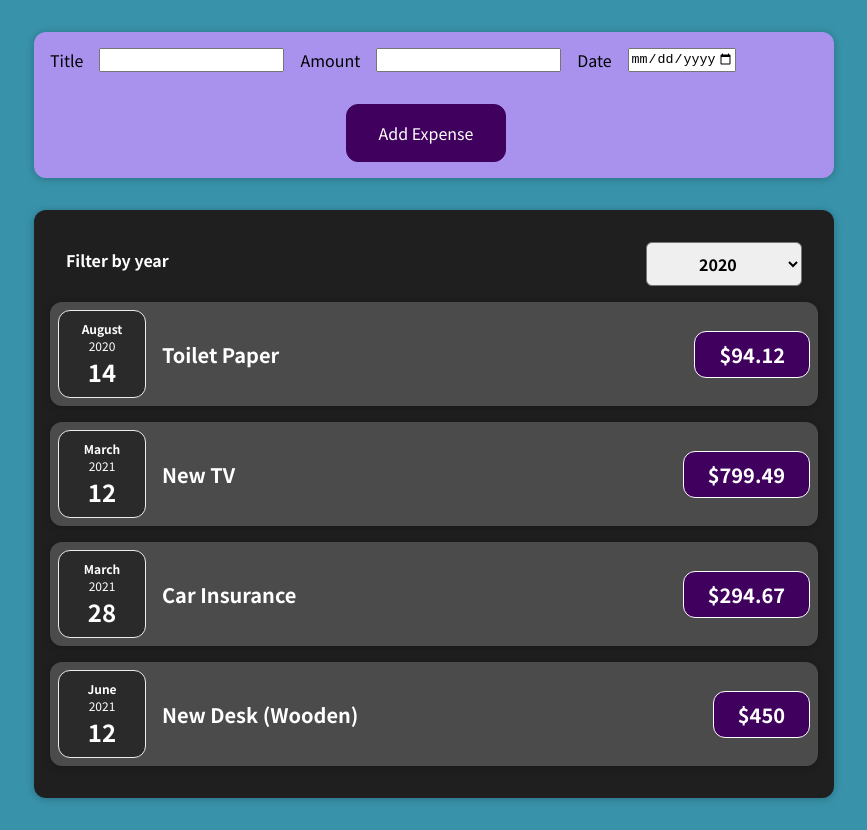
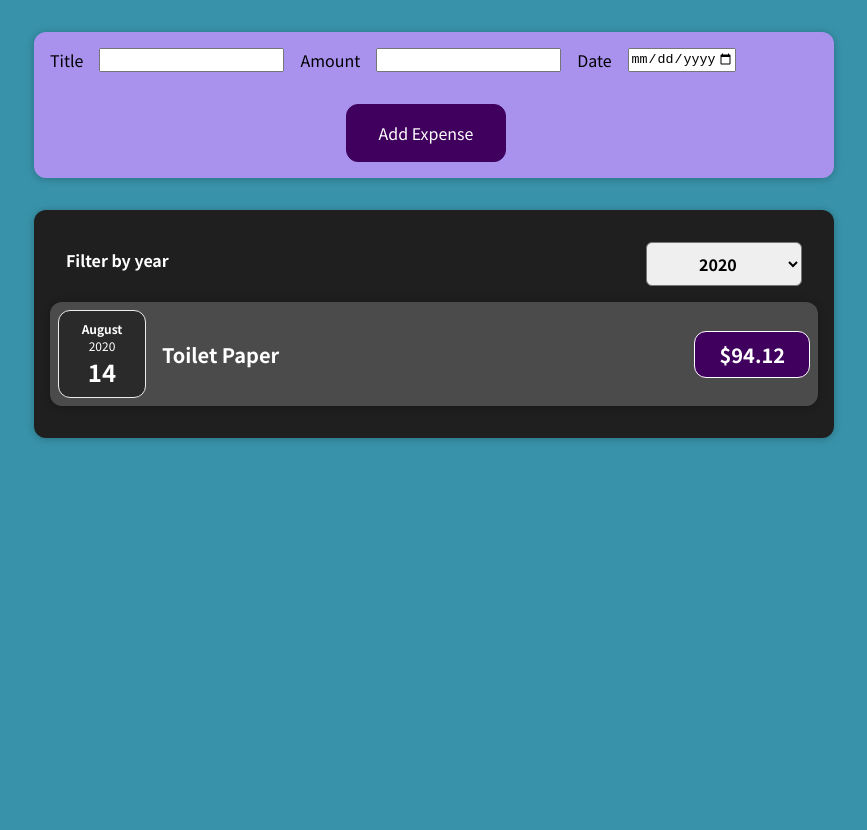
Before and after one commit to rishii-27/AdvanceReact, a React (Create React App) app: page / in a window 1280 px wide. Shown: the whole page, without its empty margins (206-1073 px from the left). After the commit the page ends 800 px from the top, so only its background shows below. Built offline with nearby package versions, Linux system fonts and the light colour scheme.

Commit message:
task11: Implementing filter feature in Expenses

```diff
--- a/src/components/Expenses/Expenses.js
+++ b/src/components/Expenses/Expenses.js
@@ -12,15 +12,23 @@ const Expenses = (props) => {
     setFilteredYear(selectedYear);
   };
 
+  const filteredExpenses = props.items.filter(expense => expense.date.getFullYear().toString() === filteredYear);
+
   return (
     <Card className="expenses">
       <ExpensesFilter selected={filteredYear} onChangeFilter={filterChangeHandler} />
 
-      {props.items.map(expense => <ExpenseItem
+      {filteredExpenses.map(expense => <ExpenseItem
         key={expense.id}
         title={expense.title}
         amount={expense.amount}
         date={expense.date} />)}
+
+      {/* {props.items.map(expense => <ExpenseItem
+        key={expense.id}
+        title={expense.title}
+        amount={expense.amount}
+        date={expense.date} />)} */}
 
       {/* <ExpenseItem
         title={props.items[0].title}
```
